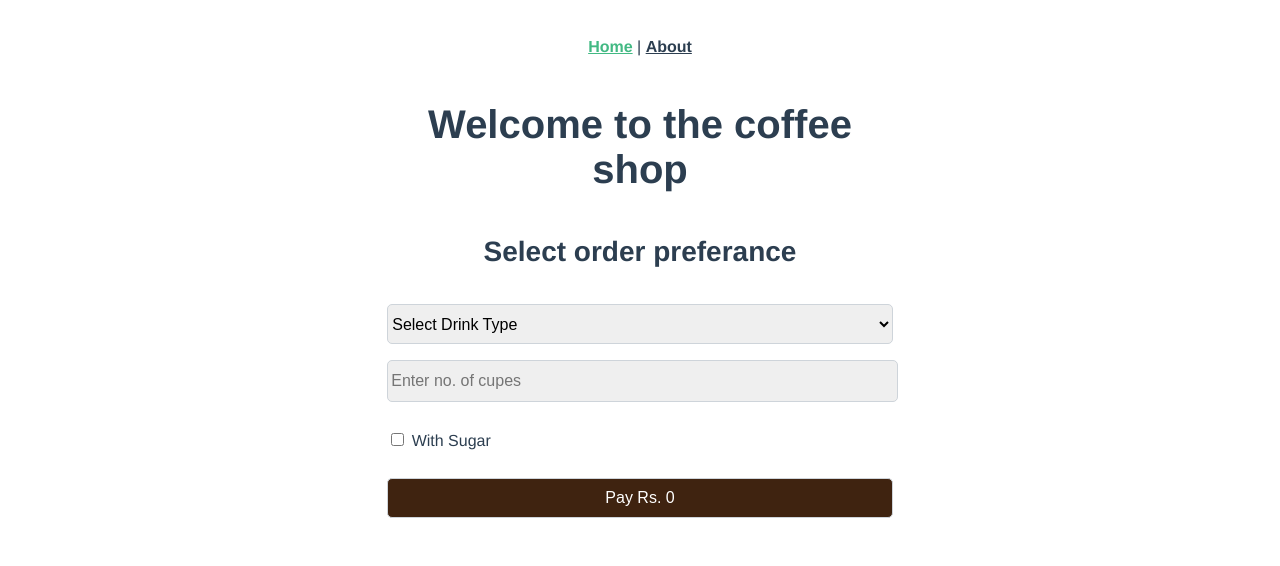
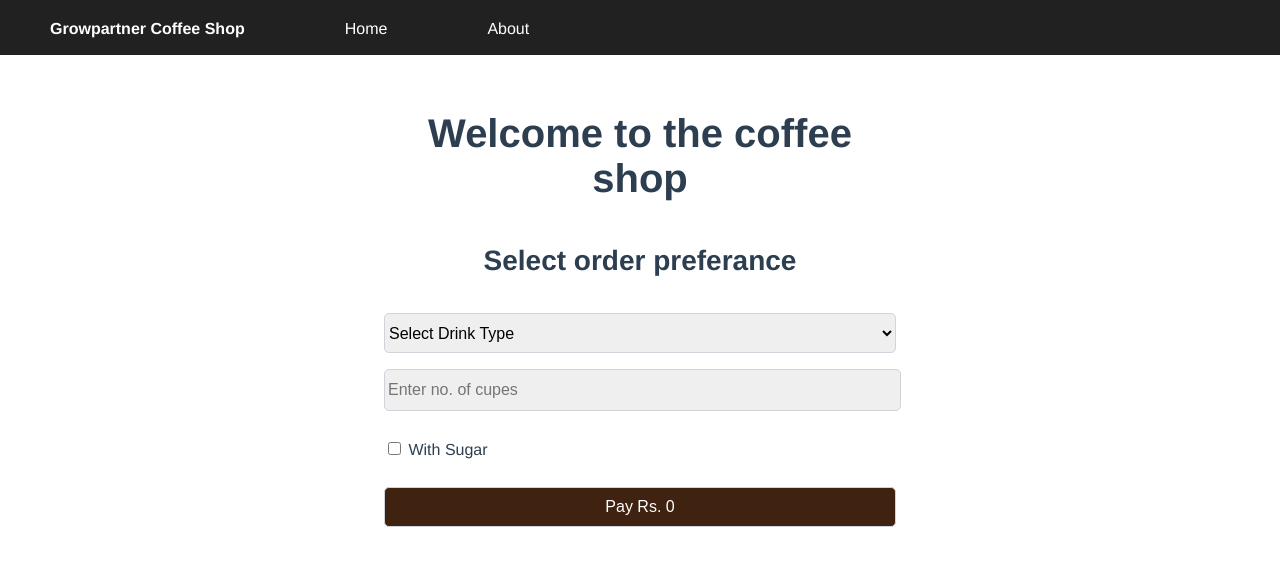
Before and after one commit to zair07/Growpartner-Coffe-Shop, a Vue app: page / in a window 1280 px wide. Shown: the top 566 px of the page. Built offline with nearby package versions, Linux system fonts and the light colour scheme.

Commit message:
navbar and input comp added

```diff
--- a/public/index.html
+++ b/public/index.html
@@ -6,6 +6,7 @@
     <meta name="viewport" content="width=device-width,initial-scale=1.0">
     <link rel="icon" href="<%= BASE_URL %>favicon.ico">
     <title><%= htmlWebpackPlugin.options.title %></title>
+    <style>body{margin: 0;}</style>
   </head>
   <body>
     <noscript>
--- a/src/App.vue
+++ b/src/App.vue
@@ -1,12 +1,21 @@
 <template>
   <div id="app">
     <div id="nav">
-      <router-link to="/">Home</router-link> |
-      <router-link to="/about">About</router-link>
+      <Navbar />
+      <router-view />
     </div>
-    <router-view/>
   </div>
 </template>
+
+<script>
+import Navbar from "@/components/Navbar.vue";
+export default {
+  name: "App",
+  components: {
+    Navbar,
+  }
+};
+</script>
 
 <style>
 #app {
@@ -16,17 +25,4 @@
   text-align: center;
   color: #2c3e50;
 }
-
-#nav {
-  padding: 30px;
-}
-
-#nav a {
-  font-weight: bold;
-  color: #2c3e50;
-}
-
-#nav a.router-link-exact-active {
-  color: #42b983;
-}
 </style>
--- a/src/components/InputComp.vue
+++ b/src/components/InputComp.vue
@@ -45,6 +45,7 @@ export default {
 #InputComp{
     display: flex;
     margin: 0 auto;
+    padding: 2.5rem;
     flex-direction: column;
      width: 40%;
 }
--- /dev/null
+++ b/src/components/Navbar.vue
@@ -0,0 +1,61 @@
+<template>
+  <div id="navbar">
+    <ul class="nav-links">
+      <li>
+        <router-link class="links" to="/"
+          ><b>Growpartner Coffee Shop</b></router-link
+        >
+      </li>
+      <li><router-link class="links" to="/">Home</router-link></li>
+      <li><router-link class="links" to="/about">About</router-link></li>
+    </ul>
+  </div>
+</template>
+
+<script>
+export default {
+  name: "Navbar",
+};
+</script>
+
+
+<style>
+#navbar {
+  background-color: #212121;
+
+  width: 100%;
+  height: 55px;
+}
+.nav-links {
+  display: flex;
+  margin: 0;
+}
+.nav-links li {
+  margin: 20px 50px;
+  list-style: none;
+}
+.nav-links li:nth-child(1) {
+  margin-left: 10px;
+}
+.links {
+  text-decoration: none;
+  color: white;
+}
+.links:hover {
+  color: white;
+}
+@media screen and (max-width: 775px) {
+  .nav-links li {
+    margin: 15px 1em;
+  }
+}
+@media screen and (max-width: 450px) {
+  .nav-links li {
+    margin: 15px 5px;
+  }
+  ul {
+    margin: 0;
+    padding: 5px;
+  }
+}
+</style>
--- a/src/views/Home.vue
+++ b/src/views/Home.vue
@@ -1,13 +1,12 @@
 <template>
   <div class="home">
-    <!-- <img alt="Vue logo" src="../assets/logo.png">
-    <HelloWorld msg="Welcome to Your Vue.js App"/> -->
     <InputComp/>
   </div>
 </template>
 
 <script>
 // @ is an alias to /src
+
 import InputComp from '@/components/InputComp.vue'
 
 export default {
```
